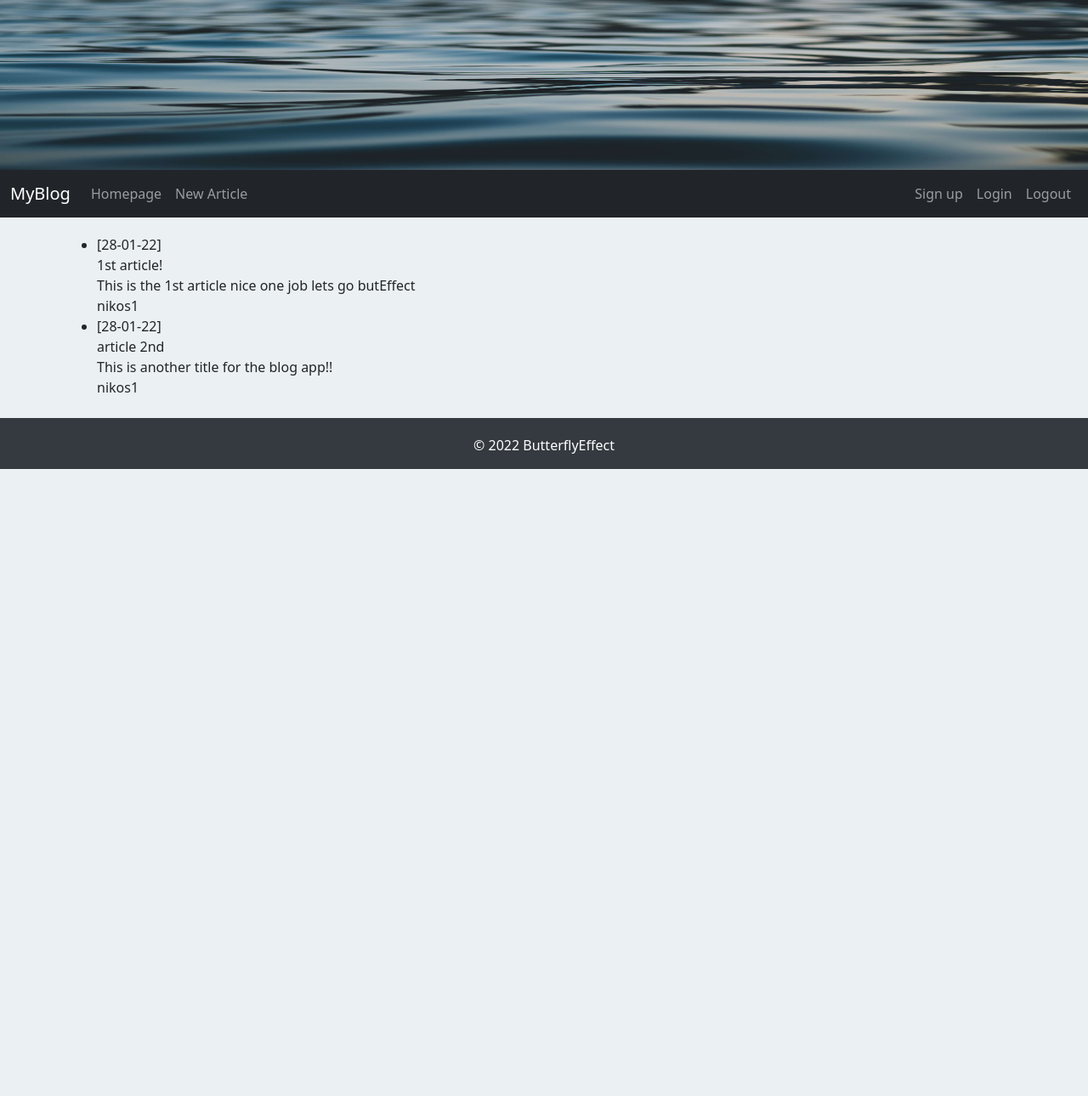
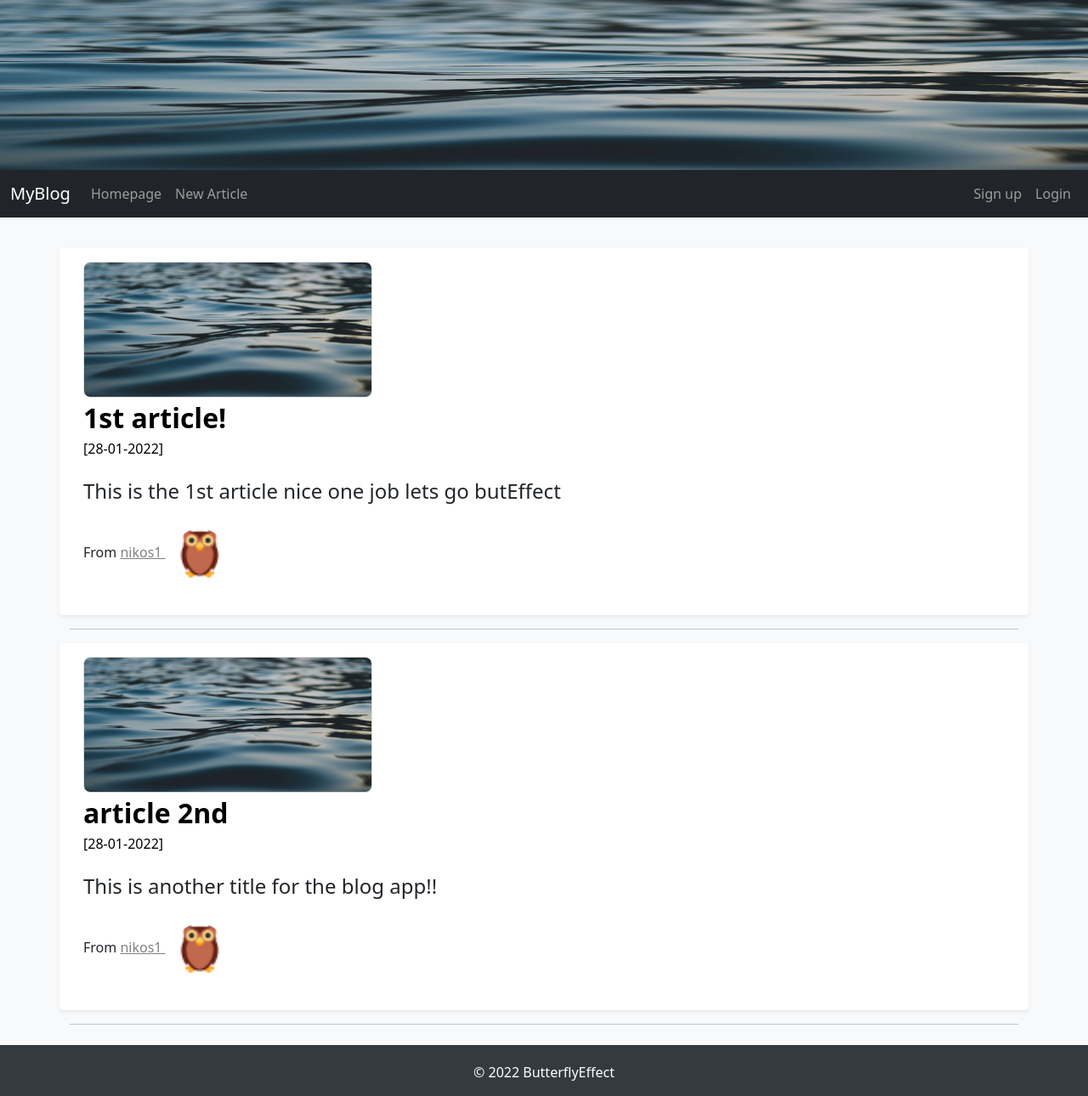
Before and after one commit to egkelados/Flask-Blog, a Flask app: page / in a window 1280 px wide. Shown: the whole page at 85% size. Before the commit the page ends 552 px from the top, so only its background shows below. Run offline with Flask 2, Linux system fonts and the light colour scheme; data comes from the database, SQL or seed files in the repository; both versions use the stored data as it was after the commit.

Commit message:
Building blog goon

```diff
--- a/FlaskBlogApp/routes.py
+++ b/FlaskBlogApp/routes.py
@@ -2,13 +2,16 @@ from flask import(render_template,
                   redirect,
                   url_for,
                   request,
-                  flash)
+                  flash,
+                  abort)
 
-from FlaskBlogApp.forms import SignupForm, LoginForm, NewArticleForm
+from FlaskBlogApp.forms import SignupForm, LoginForm, NewArticleForm, AccountUpdateForm
 
 from FlaskBlogApp import app, db, bcrypt
 
 from FlaskBlogApp.models import User, Article
+
+from flask_login import login_user, current_user, logout_user, login_required
 
 @app.route("/index/")
 @app.route("/")#arxikh selida!
@@ -43,28 +46,94 @@ def signup():
 @app.route("/login/", methods=['GET', 'POST'])
 def login():
 
+    if current_user.is_authenticated:
+        return redirect(url_for("root"))
+
     form=LoginForm()
 
     if request.method == "POST" and form.validate_on_submit():
         email = form.email.data
         password = form.password.data
-        print(email, password)
 
-        flash(f"Login succeed with eimail : {email}", "success")
+        user = User.query.filter_by(email=email).first()
 
+        if user and bcrypt.check_password_hash(user.password, password):
+            flash(f"The login of the user with email: {email} was succesfull!","success")
+            login_user(user, remember=form.remember_me.data)
+
+            next_link = request.args.get("next")
+
+            return redirect(next_link) if next_link else redirect(url_for("root"))
+        else:
+            flash("The login of the user was unsuccesfull", "warning")
+
+        # print(email, password)
     return render_template("login.html", form=form)
 
 @app.route("/logout/")
 def logout():
+    logout_user()
+
+    flash("Logout was succesfull", "success")
     return redirect(url_for("root"))
 
 @app.route("/new_article/",methods=['GET', 'POST'])
+@login_required
 def new_article():
     form = NewArticleForm()
 
     if request.method == "POST" and form.validate_on_submit():
         article_title = form.article_title.data
         article_body = form.article_body.data
-        print(article_title, article_body)
+
+        article = Article(article_title=article_title, article_body=article_body, author=current_user)
+        db.session.add(article)
+        db.session.commit()
+        flash(f"The article with title {article.article_title} created with success!", "success")
+
+        return redirect(url_for("root"))
+        # print(article_title, article_body)
 
     return render_template("new_article.html", form=form)
+
+@app.route("/account/", methods=['GET', 'POST'])
+@login_required
+def account():
+    form = AccountUpdateForm(username=current_user.username, email=current_user.email)
+    # form.username.data = current_user.username
+    # form.email.data = current_user.email
+    if request.method == 'POST' and form.validate_on_submit():
+        current_user.username = form.username.data
+        current_user.email = form.email.data
+
+        db.session.commit()
+        flash(f"The account of user <b>{current_user.username}</b> was succesfully change!!", "success")
+        return redirect(url_for('root'))
+
+    return render_template("account_update.html", form=form)
+
+@app.route("/edit_article/<int:article_id>", methods=['GET','POST'])
+@login_required
+def edit_article(article_id):
+
+    article = Article.query.filter_by(id=article_id, author=current_user).first_or_404()
+    #same job
+    # article = Article.query.get(article_id)
+    # if article:
+    #     if article.author != current_user:
+    #         abort(403)
+    form = NewArticleForm(article_title=article.article_title, article_body=article.article_body)
+    #same job
+    # form.article_title.data = article.artixle_title
+    # form.article_body.data = article.artixle_body
+
+    if request.method == "POST" and form.validate_on_submit():
+        article.article_title = form.article_title.data
+        article.article_body = form.article_body.data
+
+        db.session.commit()
+
+        flash(f"The article with title <b>{article.article_title}</b> was updated with success!", "success")
+        return redirect(url_for('root'))
+
+    return render_template("new_article.html", form=form)
--- a/FlaskBlogApp/static/css/styles.css
+++ b/FlaskBlogApp/static/css/styles.css
@@ -1,5 +1,5 @@
 body {
-	background: rgba(217, 226, 231, 0.5);
+	background-color: #f8f9fa;
 }
 
 .container{
@@ -9,19 +9,44 @@ body {
 .main-article-title{
 	font-size: 2em;
 	font-weight: bold;
+	text-decoration: none;
+	color:  black;
+}
+
+.article_date,.article_date:hover{
+	font-size: 1em;
+	color:  black;
 }
 
 .main-article-partial-text,.main-article-full-text{
 	font-size: 1.5em;
-	/*font-weight: bold;*/
+	margin-top: 20px;
 }
 
-.main-article-category,.author-name:hover{
+.main-article-category{
 	color: rgba(0, 0, 0, 0.4);
+}
+
+.author-name:link{
+	color: gray;
+}
+
+.author-name:visited{
+	color: #696969;
+}
+
+.author-name:hover{
+	color: #D3D3D3;
+}
+
+.article_title:link, .article_title:hover, .article_title:visited{
+	text-decoration: none;
+	color:  black;
 }
 
 .main-article-category:hover,.main-article-title:hover,.author-name{
 	text-decoration: underline;
+	color:  black;
 }
 
 footer{
@@ -43,3 +68,37 @@ footer{
 .row{
 	margin-top: 20px;
 }
+
+.navbar-profile-image{
+	width: 50px;
+	height: 50px;
+}
+
+.profile-image{
+	width: 60px;
+	height: 60px;
+	margin: 10px;
+}
+
+.a_image{
+  border: 1px solid #ddd;
+  border-radius: 8px;
+}
+
+.aba_header{
+	text-align: center;
+}
+
+.error_message{
+    font-size: 3em;
+    font-weight: bold;
+    text-decoration: none;
+    text-align: center;
+    color:  red;
+}
+
+.error_image{
+    display: block;
+    margin-left: auto;
+    margin-right: auto;
+}
--- a/FlaskBlogApp/templates/index.html
+++ b/FlaskBlogApp/templates/index.html
@@ -8,23 +8,44 @@
 
 {% block content %}
 
+
+<!-- {% if current_user.is_authenticated %}
+	{{ current_user }}
+{% endif %} -->
+
+
 {% if articles %}
-
-<ul>
 	{% for article in articles %}
 
-		<li>
-			[{{ article.date_created.strftime('%d-%m-%y') }}] <br>
-			{{ article.article_title }} <br>
-			{{ article.article_body | truncate(195) }} <br>
-			{{ article.author.username }} <br>
-		</li>
+        <div class="row my-3 p-3 bg-body rounded shadow-sm">
+          <div class="col col-md-12">
+            {% if article.article_image %}
+              <img src="{{ url_for('static', filename='images/articles_images/'+article.article_image) }}" alt="" class="img-responsive a_image" width="340px" height="160px" allign=center>
+            {% endif %}
+          </div>
+          <div class="col col-md-12">
+            <div class="main-article-title">
+              <a class="article_title" href="#">{{ article.article_title | safe }}</a>
+            </div>
+            <small class="article_date">[{{ article.date_created.strftime('%d-%m-%Y') }}]</small>
+            <p class="main-article-partial-text">
+              {{ article.article_body | truncate(255) | safe }}
+            </p>
+            <p class="">From
+              <span>
+                <a class="author-name" href="#"> {{ article.author.username }}
+                  <img class="rounded-circle profile-image" alt="{{ article.author.username }}" src="{{ url_for('static', filename='images/profiles_images/'+article.author.profile_image) }}" data-holder-rendered="true" data-bs-toggle="tooltip" data-bs-placement="top" title="{{ article.author.username }}">
+                </a>
+              </span>
+            </p>
+          </div>
+        </div>
 
-	{% endfor %}
+        <hr>
 
-</ul>
+
+    {% endfor %}
+
 {% endif %}
 
-
-
 {% endblock content %}
--- a/FlaskBlogApp/templates/login.html
+++ b/FlaskBlogApp/templates/login.html
@@ -48,6 +48,12 @@
                   {% endif %}
               </div>
 
+              <div class="form-check">
+                {{ form.remember_me(class="form-check-input")}}
+                {{ form.remember_me.label(class="form-check-label")}}
+              </div>
+              <br>
+
               <div class="mb-3">
                 {{ form.submit(class="btn btn-primary") }}
               </div>
--- a/FlaskBlogApp/templates/navbar.html
+++ b/FlaskBlogApp/templates/navbar.html
@@ -14,15 +14,33 @@
         </li>
       </ul>
       <ul class="nav navbar-nav navbar-right">
+        {% if current_user.is_authenticated %}
+
+        <li class="nav-item dropdown">
+          <a class="nav-link dropdown-toggle" href="#" id="navbarDropdown" role="button" data-bs-toggle="dropdown" aria-expanded="false">
+              <img class="rounded-circle navbar-profile-image" src="{{ url_for('static', filename='images/profiles_images/'+current_user.profile_image) }}" alt="{{ current_user.username }}" data-holder-rendered="true" data-bs-toggle="tooltip" data-bs-placement="top", title="{{ current_user.username }}" >
+            </a>
+            <ul class="dropdown-menu" aria-labelledby="navbarDropdown">
+
+          <li class="nav-item">
+            <a class="dropdown-item" href="/account/">{{ current_user.username}}</a>
+          </li>
+
+          <li class="nav-item">
+            <a class="dropdown-item" href="/logout/">Logout</a>
+          </li>
+         </ul>
+        </li>
+
+        {% else %}
+
         <li class="nav-item">
           <a class="nav-link" href="/signup/">Sign up</a>
         </li>
         <li class="nav-item">
           <a class="nav-link" href="{{ url_for('login') }}">Login</a>
         </li>
-        <li class="nav-item">
-          <a class="nav-link" href="/logout/">Logout</a>
-        </li>
+        {% endif %}
       </ul>
     </div>
   </div>
```
Also changed, not shown: FlaskBlogApp/__init__.py (+13 -0 lines), FlaskBlogApp/forms.py (+29 -1 lines), FlaskBlogApp/models.py (+8 -2 lines), FlaskBlogApp/templates/account_update.html (added, +66 -0 lines), FlaskBlogApp/flask_course_database.db, FlaskBlogApp/static/images/articles_images/default_article_image.jpg (added), FlaskBlogApp/static/images/profiles_images/default_profile_image.jpg (added).
